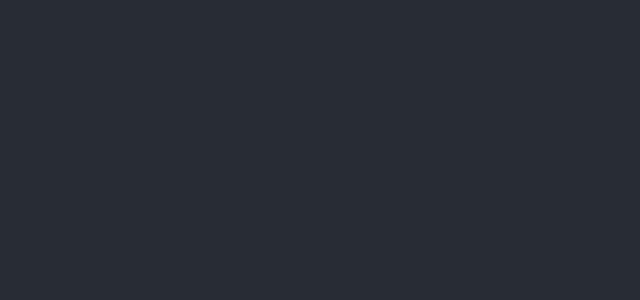
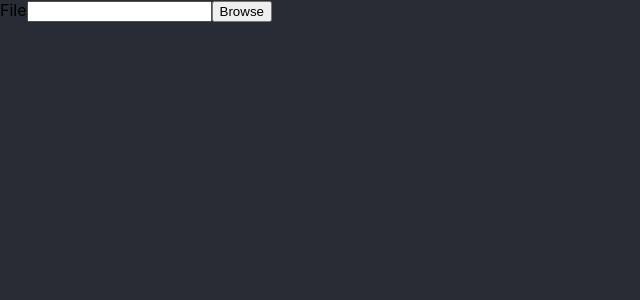
Before and after one commit to JosephThomasVasquez/xlsx-handler, a React (Create React App) app in the folder client/: page / in a window 1280 px wide. Shown: the top 300 px of the page, without its empty margins (0-640 px from the left). Built offline with nearby package versions, Linux system fonts and the light colour scheme.

Commit message:
Added fileinput componenet to main app

```diff
--- a/client/src/App.js
+++ b/client/src/App.js
@@ -1,11 +1,9 @@
-
+import FileInput from "./components/FileInput";
 
 function App() {
-  return (
-    <div className="App">
-
-    </div>
-  );
+  return <div className="App">
+    <FileInput />
+  </div>;
 }
 
 export default App;
```
